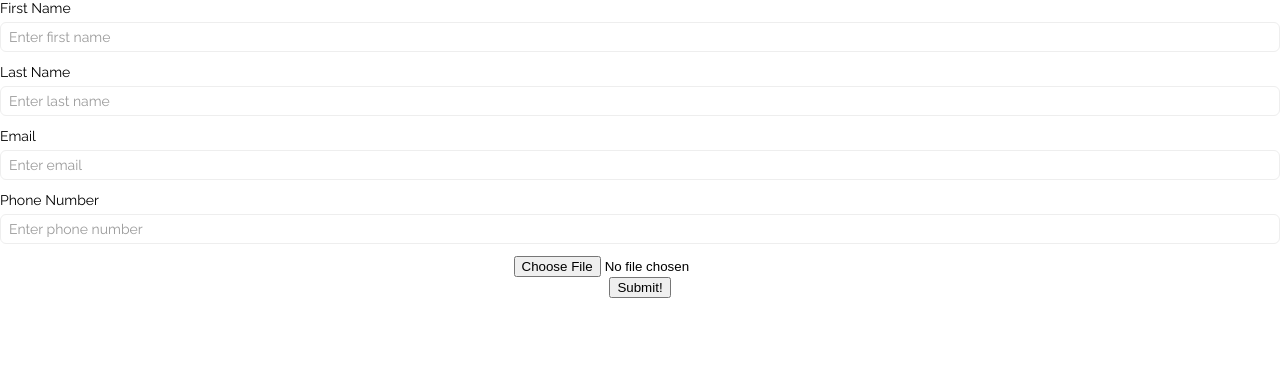
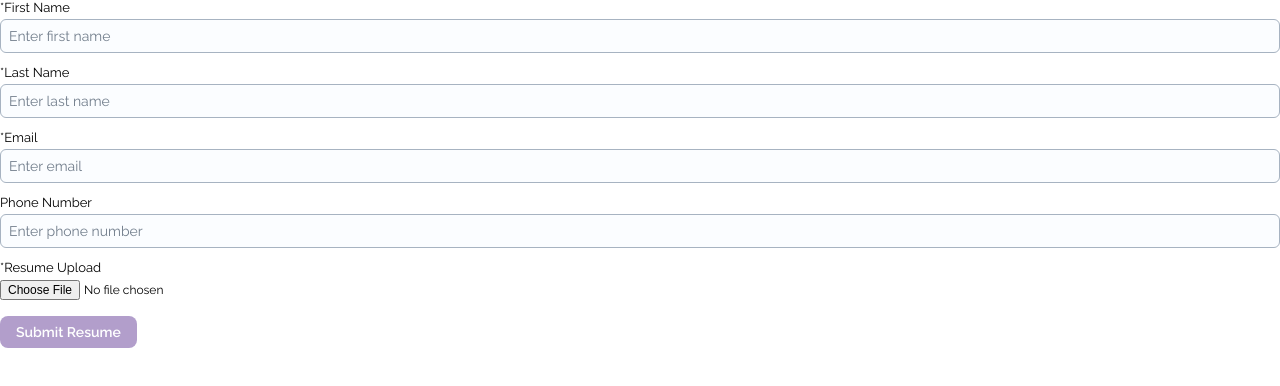
Before and after one commit to danielmruales/practice, a React (Create React App) app: page / in a window 1280 px wide. Shown: the top 386 px of the page. Built offline with nearby package versions, Linux system fonts and the light colour scheme.

Commit message:
Validation logic, renaming, and composability

```diff
--- a/src/App.js
+++ b/src/App.js
@@ -1,13 +1,13 @@
 import React from 'react';
 import {Switch, Route} from 'react-router-dom'
-import ReactTab from './React/ReactTab.js'
+import FormWidget from './React/FormWidget.js'
 import './App.css';
 
 function App() {
   return (
     <div className="App">
     <Switch>
-      <Route exact path='/' component={ReactTab}/>
+      <Route exact path='/' component={FormWidget}/>
     </Switch>
     </div>
   );
--- /dev/null
+++ b/src/React/FormWidget.css
@@ -0,0 +1,44 @@
+.mainTab{
+    color: whitesmoke;
+    text-align: center
+}
+
+.mainForm {
+  display: flex;
+  justify-content: left;
+  flex-direction: column;
+  align-items: left;
+}
+
+.label {
+  font-weight: 400;
+  font-size: 13px;
+  margin-bottom: 4px;
+}
+
+.button {
+  background-color: #7F5FAA;
+  border: none;
+  padding: 8px 16px;
+  color: white;
+  border-radius: 8px;
+  font-family: 'Raleway', sans-serif !important;
+  font-size: 14px;
+  font-weight: 600;
+  margin-top: 16px;
+  cursor: pointer;
+}
+.button:hover {
+  box-shadow: 0px 1px 8px 0 rgba(0, 0, 0, .24);
+  color: #7F5FAA;
+  background-color: white;
+}
+.button.disabled {
+  opacity: 0.6;
+  cursor: default;
+}
+.button.disabled:hover {
+  background-color: #7F5FAA;
+  color: white;
+  box-shadow: none;
+}
--- a/src/React/ReactTab.js
+++ b/src/React/FormWidget.js
@@ -1,10 +1,11 @@
 import React, { Component } from "react";
 import axios from "axios";
 // import Navbar from '../Navbar/Navbar.js'
-import TextField from './inputs/TextField.js';
-import "./ReactTab.css";
+import TextField from './inputs/TextField/TextField.js';
+import FilePicker from './inputs/FilePicker/FilePicker.js';
+import "./FormWidget.css";
 
-class ReactTab extends Component {
+class FormWidget extends Component {
   constructor() {
     super();
     this.state = {
@@ -18,25 +19,28 @@ class ReactTab extends Component {
       },
       uploadFile: null,
       isSubmitted: false,
-      fileReader: null
+      fileReader: null,
+      buttonText: 'Submit',
+      fieldContainers: [],
     };
   }
 
   componentDidMount() {
     // TODO: remove this once form is initialized from widget in Clickfunnels
     // Comment out the below funtion if you want to test form without having a file picker
-    this.initializeForm(354, 0, {
+    this.initializeForm(354, 0, 'Submit Resume', {
       title: "resume-upload",
       label: "Resume Upload",
-      required: true
+      required: true,
     });
   }
 
   // TODO: initialize form from Clickfunnels widget
-  initializeForm = (coachId, campaignId, uploadFile) => {
+  initializeForm = (coachId, campaignId, buttonText, uploadFile) => {
     const newState = this.state;
     newState.coachId = coachId;
     newState.newLeadInfo.campaignId = campaignId;
+    newState.buttonText = buttonText;
     if (uploadFile !== null) {
       uploadFile.data = "";
       newState.uploadFile = uploadFile;
@@ -95,6 +99,22 @@ class ReactTab extends Component {
       });
   };
 
+  formIsValid = () => {
+    return this.state.fieldContainers
+      .every(val => val.isValid === true)
+  }
+
+  registerTextField = fieldContainer => {
+    const newFieldContainers = this.state.fieldContainers
+    const releventIndex = newFieldContainers.findIndex(val => val.id === fieldContainer.id)
+    if (releventIndex >= 0) {
+      newFieldContainers.splice(releventIndex, 1, fieldContainer)
+    } else {
+      newFieldContainers.push(fieldContainer)
+    }
+    this.setState({ fieldContainers: newFieldContainers })
+  }
+
   handleChange = e => {
     const newState = this.state;
     newState.newLeadInfo[e.target.name] = e.target.value;
@@ -102,26 +122,27 @@ class ReactTab extends Component {
   };
 
   onSelectFile = e => {
-    const newState = this.state;
+    const uploadFile = this.state.uploadFile;
     const data = e.target.files[0];
-    newState.uploadFile.value = data.name;
-    newState.uploadFile.data = data;
+    uploadFile.value = data.name;
+    uploadFile.data = data;
     const blob = data.name.split(".");
-    newState.uploadFile.type = blob[blob.length - 1];
+    uploadFile.type = blob[blob.length - 1];
+    this.setState({ uploadFile })
   };
 
   handleSubmit = e => {
     e.preventDefault();
-    // TODO: form validation to make sure we have all the data we need
-    this.postLeadInfo();
-    const newState = this.state;
-    newState.isSubmitted = true;
-    this.setState(newState);
+    if (this.formIsValid()) {
+      this.postLeadInfo();
+      const newState = this.state;
+      newState.isSubmitted = true;
+      this.setState(newState);
+    }
   };
 
   render() {
     console.log(this.state);
-
     if (!this.state.isSubmitted) {
       return (
         <div>
@@ -133,6 +154,7 @@ class ReactTab extends Component {
                 name="givenName"
                 value={this.state.newLeadInfo.givenName}
                 handleChange={this.handleChange}
+                registerTextField={this.registerTextField}
                 required={ true }
               />
               <TextField
@@ -141,6 +163,7 @@ class ReactTab extends Component {
                 name="familyName"
                 value={this.state.newLeadInfo.familyName}
                 handleChange={this.handleChange}
+                registerTextField={this.registerTextField}
                 required={ true }
               />
               <TextField
@@ -149,6 +172,7 @@ class ReactTab extends Component {
                 name="email"
                 value={this.state.newLeadInfo.email}
                 handleChange={this.handleChange}
+                registerTextField={this.registerTextField}
                 required={ true }
               />
               <TextField
@@ -157,20 +181,27 @@ class ReactTab extends Component {
                 name="phone"
                 value={this.state.newLeadInfo.phone}
                 handleChange={this.handleChange}
+                registerTextField={this.registerTextField}
                 required={ false }
               />
-              <input
-                type="file"
-                ref="resumeUpload"
-                name="resumeUpload"
-                accept=".pdf, .doc, .docx"
-                onChange={this.onSelectFile}
-                required={this.state.uploadFile ? this.state.uploadFile.required : false}
+              <div
                 style={{
                   display: this.state.uploadFile ? '' : 'none'
                 }}
-              />
-              <button>Submit!</button>
+              >
+                <FilePicker
+                  label={this.state.uploadFile ? this.state.uploadFile.label : ''}
+                  value={this.state.uploadFile ? this.state.uploadFile.value : ''}
+                  name="resumeUpload"
+                  accept=".pdf, .doc, .docx"
+                  handleChange={this.onSelectFile}
+                  required={this.state.uploadFile ? this.state.uploadFile.required : false}
+                  registerTextField={this.registerTextField}
+                />
+              </div>
+              <div>
+                <button className={this.formIsValid() ? 'button' : 'button disabled'}>{this.state.buttonText}</button>
+              </div>
             </form>
           </div>
         </div>
@@ -180,4 +211,4 @@ class ReactTab extends Component {
   }
 }
 
-export default ReactTab;
+export default FormWidget;
--- a/src/React/ReactTab.css
+++ /dev/null
@@ -1,15 +0,0 @@
-.mainTab{
-    color: whitesmoke;
-    text-align: center
-}
-
-/* .formDiv {
-    width: 100vw;
-} */
-
-.mainForm {
-    display: flex;
-    justify-content: center;
-    flex-direction: column;
-    align-items: center;
-}
--- /dev/null
+++ b/src/React/inputs/FilePicker/FilePicker.css
@@ -0,0 +1,5 @@
+.filePicker {
+  font-family: 'Raleway', sans-serif !important;
+  font-size: 12px;
+  cursor: pointer;
+}
--- /dev/null
+++ b/src/React/inputs/FilePicker/FilePicker.js
@@ -0,0 +1,49 @@
+import React, { Component } from "react";
+import "./FilePicker.css";
+
+class FilePicker extends Component {
+
+  componentDidUpdate(prevProps) {
+    if (prevProps.value !== this.props.value || prevProps.required !== this.props.required) {
+      this.props.registerTextField({
+        id: this.props.name,
+        isValid: this.isValid()
+      })
+    }
+  }
+
+  isValid = () => {
+    if (this.props.required) {
+      if (!this.props.value) return false
+    }
+    return true
+  }
+
+  label = () => {
+    if (this.props.required) {
+      return `*${this.props.label}`
+    }
+    return this.props.label
+  }
+
+  render() {
+    return (
+      <div>
+        <div className="label">
+          { this.label() }
+        </div>
+        <input
+          className="filePicker"
+          type="file"
+          ref={this.props.ref}
+          name={this.props.name}
+          accept={this.props.accept}
+          onChange={this.props.handleChange}
+          required={this.props.required}
+        />
+      </div>
+    )
+  }
+}
+
+export default FilePicker;
--- a/src/React/inputs/TextField.css
+++ b/src/React/inputs/TextField/TextField.css
@@ -1,18 +1,12 @@
-.label {
-  font-weight: 400;
-  font-size: 14px;
-  margin-bottom: 6px;
-}
-
 .text-field {
   font-family: 'Raleway', sans-serif !important;
   font-weight: 400;
   font-size: 14px;
   line-height: 16px;
-  padding: 6px 8px;
+  padding: 8px 8px;
   width: 100%;
-  background-color: white;
-  border-color: #EEEEEE;
+  background-color: #FBFDFF;
+  border-color: #A7B3C1;
   border-width: 1px;
   box-sizing: border-box;
   border-style: solid;
@@ -22,10 +16,11 @@
   outline: none !important;
 }
 .text-field::placeholder {
-  color: #9B9B9B;
+  color: #727E8C;
 }
 .text-field:focus {
   border-color: #7F5FAA;
+  background-color: white;
 }
 .text-field.invalid {
   border-color: #E5584A;
--- a/src/React/inputs/TextField.js
+++ b/src/React/inputs/TextField/TextField.js
@@ -3,7 +3,7 @@ import "./TextField.css";
 import {
   emailIsValid,
   phoneNumberIsValid,
-} from './validation/validation';
+} from '../validation/validation';
 
 class TextField extends Component {
 
@@ -12,6 +12,22 @@ class TextField extends Component {
     this.state = {
       hasFocused: false,
     };
+  }
+
+  componentDidMount() {
+    this.props.registerTextField({
+      id: this.props.name,
+      isValid: this.isValid()
+    })
+  }
+
+  componentDidUpdate(prevProps) {
+    if (prevProps.value !== this.props.value) {
+      this.props.registerTextField({
+        id: this.props.name,
+        isValid: this.isValid()
+      })
+    }
   }
 
   isValid = () => {
@@ -57,17 +73,25 @@ class TextField extends Component {
     return 'text-field invalid'
   }
 
+  label = () => {
+    if (this.props.required) {
+      return `*${this.props.label}`
+    }
+    return this.props.label
+  }
+
   render() {
     return (
       <div className="text-input-bounds">
         <div className="label">
-          { this.props.label }
+          { this.label() }
         </div>
         <input
           className={ this.textFieldClass() }
           placeholder={`Enter ${this.props.label.toLowerCase()}`}
           type={this.props.type}
           name={this.props.name}
+          ref={this.props.name}
           value={this.props.value}
           onChange={this.props.handleChange}
           required={this.props.required}
```
